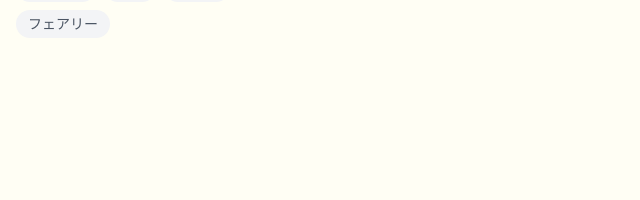
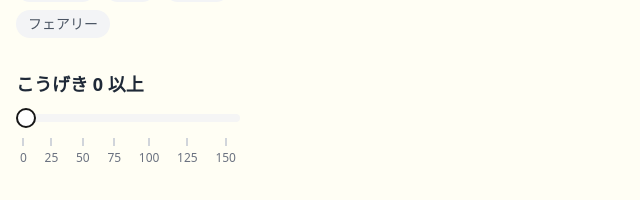
Before and after one commit to fantaneo/pokemon-guidebook, a React (Vite) app: page / in a window 1280 px wide. Shown: the part 572-772 px from the top of the page, without its empty margins (0-640 px from the left). Built offline with nearby package versions, Linux system fonts and the light colour scheme; no server answers.

Commit message:
Added attack filter on side menu

```diff
--- a/package.json
+++ b/package.json
@@ -13,6 +13,7 @@
     "@radix-ui/react-dialog": "^1.1.2",
     "@radix-ui/react-icons": "^1.3.0",
     "@radix-ui/react-scroll-area": "^1.2.0",
+    "@radix-ui/react-slider": "^1.2.1",
     "@radix-ui/react-slot": "^1.1.0",
     "@tailwindcss/aspect-ratio": "^0.4.2",
     "class-variance-authority": "^0.7.0",
--- a/src/components/Favorites.jsx
+++ b/src/components/Favorites.jsx
@@ -6,12 +6,14 @@ import { useTypeFiltering } from "../hooks/useTypeFiltering";
 import { useTypeContext } from "../hooks/useTypeContext";
 import { useSearchContext } from "../contexts/SearchContext";
 import Layout from "./Layout";
+import { useStatsFilterContext } from "../contexts/StatsFilterContext";
 
 export default function Favorites() {
   const { favorites, dispatch } = useContext(FavoritesContext);
   const [pokemons, setPokemons] = useState([]);
   const { selectedTypes } = useTypeContext();
   const { filterText } = useSearchContext();
+  const { attackFilter } = useStatsFilterContext();
 
   useEffect(() => {
     const storedFavorites = JSON.parse(localStorage.getItem("favorites")) || [];
@@ -23,10 +25,13 @@ export default function Favorites() {
   const finalFilteredPokemons = useMemo(() => {
     return filteredPokemons.filter(
       (pokemon) =>
-        pokemon.name.toLowerCase().includes(filterText.toLowerCase()) ||
-        (pokemon.japaneseName && pokemon.japaneseName.includes(filterText))
+        (pokemon.name.toLowerCase().includes(filterText.toLowerCase()) ||
+          (pokemon.japaneseName &&
+            pokemon.japaneseName.includes(filterText))) &&
+        pokemon.stats.find((stat) => stat.name === "attack").value >=
+          attackFilter
     );
-  }, [filteredPokemons, filterText]);
+  }, [filteredPokemons, filterText, attackFilter]);
 
   const checkIsFavorite = useCallback(
     (pokemon) => {
--- a/src/components/PokemonList.jsx
+++ b/src/components/PokemonList.jsx
@@ -4,6 +4,7 @@ import PokemonCard from "./PokemonCard";
 import { useContext } from "react";
 import { FavoritesContext } from "./FavoritesContext.jsx";
 import { isFavorite } from "./FavoriteReducer";
+import { useStatsFilterContext } from "../contexts/StatsFilterContext";
 
 export default function PokemonList({
   data,
@@ -16,6 +17,7 @@ export default function PokemonList({
 }) {
   const { favorites, dispatch } = useContext(FavoritesContext);
   const observer = useRef();
+  const { attackFilter } = useStatsFilterContext();
 
   const checkIsFavorite = useCallback(
     (pokemon) => {
@@ -43,6 +45,17 @@ export default function PokemonList({
     }
   }, [filteredPokemons, hasNextPage, fetchNextPage]);
 
+  const finalFilteredPokemons = useMemo(() => {
+    return filteredPokemons.filter(
+      (pokemon) =>
+        (pokemon.name.toLowerCase().includes(filterText.toLowerCase()) ||
+          (pokemon.japaneseName &&
+            pokemon.japaneseName.includes(filterText))) &&
+        pokemon.stats.find((stat) => stat.name === "attack").value >=
+          attackFilter
+    );
+  }, [filteredPokemons, filterText, attackFilter]);
+
   if (status === "loading") {
     return <p>ポケモンデータを読み込んでいます...</p>;
   }
@@ -54,11 +67,11 @@ export default function PokemonList({
   return (
     <>
       <div className="grid grid-cols-1 sm:grid-cols-2 md:grid-cols-2 lg:grid-cols-3 xl:grid-cols-4 2xl:grid-cols-5 gap-4 p-4">
-        {filteredPokemons.map((pokemon, index) => (
+        {finalFilteredPokemons.map((pokemon, index) => (
           <div
             key={`${pokemon.name}-${index}`}
             ref={
-              index === filteredPokemons.length - 1
+              index === finalFilteredPokemons.length - 1
                 ? lastPokemonElementRef
                 : null
             }
@@ -78,10 +91,12 @@ export default function PokemonList({
         ))}
       </div>
       {isFetchingNextPage && <p>ポケモンをさらに読み込んでいます...</p>}
-      {!hasNextPage && filteredPokemons.length > 0 && (
+      {!hasNextPage && finalFilteredPokemons.length > 0 && (
         <p>すべてのポケモンを読み込みました</p>
       )}
-      {filteredPokemons.length === 0 && <p>該当するポケモンが見つかりません</p>}
+      {finalFilteredPokemons.length === 0 && (
+        <p>該当するポケモンが見つかりません</p>
+      )}
     </>
   );
 }
--- a/src/components/SideMenu.jsx
+++ b/src/components/SideMenu.jsx
@@ -5,10 +5,13 @@ import { useTypeContext } from "../hooks/useTypeContext";
 import SearchBar from "./SearchBar";
 import { FaHome, FaHeart, FaSearch } from "react-icons/fa";
 import { MdChevronRight } from "react-icons/md";
+import { useStatsFilterContext } from "../contexts/StatsFilterContext";
+import { CustomSlider } from "../components/ui/custom-slider";
 
 export default function SideMenu() {
   const location = useLocation();
   const { selectedTypes, handleTypeSelect } = useTypeContext();
+  const { attackFilter, setAttackFilter } = useStatsFilterContext();
   const menuItems = [
     { name: "ホーム", href: "/pokemons", icon: <FaHome /> },
     { name: "お気に入り", href: "/favorites", icon: <FaHeart /> },
@@ -57,6 +60,18 @@ export default function SideMenu() {
           </button>
         ))}
       </div>
+      <h2 className="mt-8 mb-4 text-lg font-semibold text-gray-800">
+        こうげき {attackFilter} 以上
+      </h2>
+      <div className="flex flex-col space-y-2">
+        <CustomSlider
+          min={0}
+          max={150}
+          step={1}
+          value={[attackFilter]}
+          onValueChange={(value) => setAttackFilter(value[0])}
+        />
+      </div>
     </ScrollArea>
   );
 }
--- /dev/null
+++ b/src/components/ui/custom-slider.jsx
@@ -0,0 +1,47 @@
+import React from "react";
+import * as SliderPrimitive from "@radix-ui/react-slider";
+import { cn } from "@/lib/utils";
+
+const CustomSlider = React.forwardRef(({ className, ...props }, ref) => {
+  const handleTickClick = (value) => {
+    if (props.onValueChange) {
+      props.onValueChange([value]);
+    }
+  };
+
+  const tickValues = [0, 25, 50, 75, 100, 125, 150];
+
+  return (
+    <SliderPrimitive.Root
+      ref={ref}
+      className={cn(
+        "relative flex w-full touch-none select-none items-center",
+        className
+      )}
+      {...props}
+    >
+      <SliderPrimitive.Track className="relative h-2 w-full grow overflow-hidden rounded-full bg-secondary">
+        <SliderPrimitive.Range className="absolute h-full bg-primary" />
+      </SliderPrimitive.Track>
+      <SliderPrimitive.Thumb className="block h-5 w-5 rounded-full border-2 border-primary bg-background ring-offset-background transition-colors focus-visible:outline-none focus-visible:ring-2 focus-visible:ring-ring focus-visible:ring-offset-2 disabled:pointer-events-none disabled:opacity-50" />
+
+      {/* 目盛りを追加 */}
+      <div className="absolute top-6 left-0 right-0 flex justify-between px-1">
+        {tickValues.map((value) => (
+          <div
+            key={value}
+            className="flex flex-col items-center cursor-pointer"
+            onClick={() => handleTickClick(value)}
+          >
+            <div className="h-2 w-0.5 bg-gray-300" />
+            <span className="text-xs text-gray-500 mt-1">{value}</span>
+          </div>
+        ))}
+      </div>
+    </SliderPrimitive.Root>
+  );
+});
+
+CustomSlider.displayName = SliderPrimitive.Root.displayName;
+
+export { CustomSlider };
--- /dev/null
+++ b/src/contexts/StatsFilterContext.jsx
@@ -0,0 +1,23 @@
+import React, { createContext, useState, useContext } from "react";
+
+const StatsFilterContext = createContext();
+
+export const useStatsFilterContext = () => {
+  const context = useContext(StatsFilterContext);
+  if (context === undefined) {
+    throw new Error(
+      "useStatsFilterContext must be used within a StatsFilterProvider"
+    );
+  }
+  return context;
+};
+
+export const StatsFilterProvider = ({ children }) => {
+  const [attackFilter, setAttackFilter] = useState(0);
+
+  return (
+    <StatsFilterContext.Provider value={{ attackFilter, setAttackFilter }}>
+      {children}
+    </StatsFilterContext.Provider>
+  );
+};
--- a/src/main.jsx
+++ b/src/main.jsx
@@ -8,6 +8,7 @@ import { FavoritesProvider } from "./components/FavoritesContext.jsx";
 import { QueryClient, QueryClientProvider } from "react-query";
 import { TypeProvider } from "./contexts/TypeContext.jsx";
 import { SearchProvider } from "./contexts/SearchContext.jsx"; // 正しいパスからインポートしていることを確認
+import { StatsFilterProvider } from "./contexts/StatsFilterContext";
 
 // QueryClient のインスタンスを作成
 const queryClient = new QueryClient();
@@ -18,6 +19,7 @@ ReactDOM.createRoot(document.getElementById("root")).render(
       <FavoritesProvider>
         <TypeProvider>
           <SearchProvider>
+            <StatsFilterProvider>
               <Router>
                 <Routes>
                   <Route path="/" element={<PokemonCards />} />
@@ -25,6 +27,7 @@ ReactDOM.createRoot(document.getElementById("root")).render(
                   <Route path="/favorites" element={<Favorites />} />
                 </Routes>
               </Router>
+            </StatsFilterProvider>
           </SearchProvider>
         </TypeProvider>
       </FavoritesProvider>
```
Also changed, not shown: 1 other file (tests, documents, lock files or other folders). Lines whose indentation alone changed are shown as unchanged.
